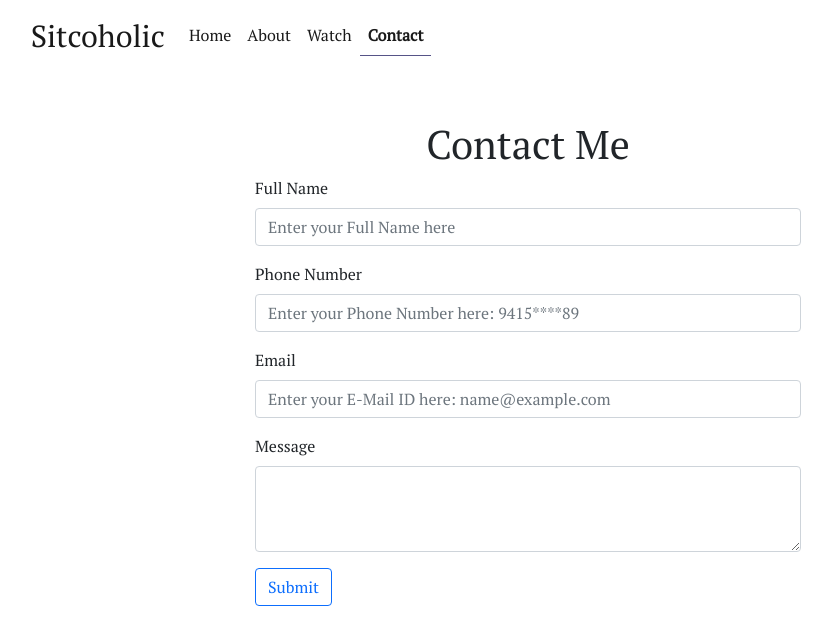
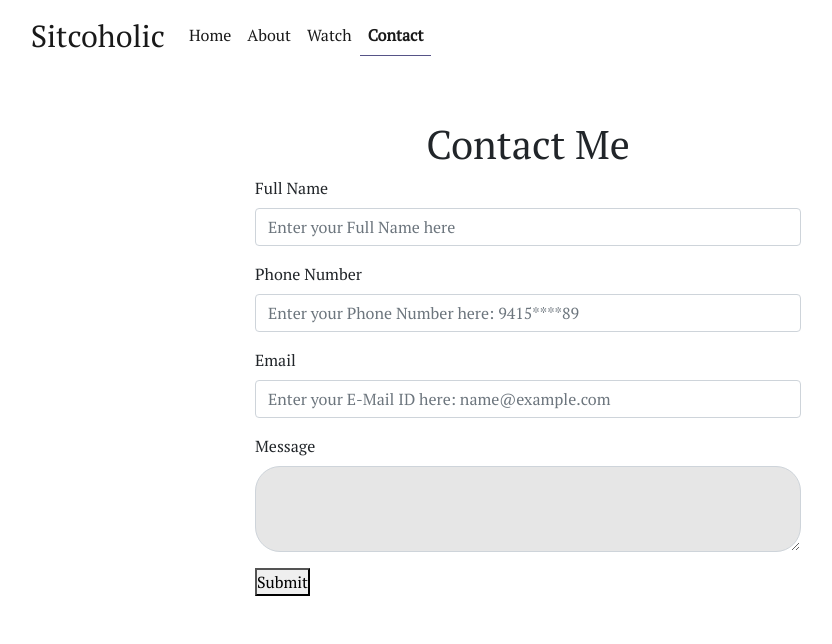
Before and after one commit to s-infinity21/react-basics, a React (Create React App) app: page /contact in a window 1280 px wide. Shown: the top 644 px of the page, without its empty margins (112-944 px from the left). Built offline with nearby package versions, Linux system fonts and the light colour scheme.

Commit message:
Update Contact.jsx

```diff
--- a/src/Contact.jsx
+++ b/src/Contact.jsx
@@ -1,99 +1,103 @@
-import React,{useState} from "react";
+import React, { useState } from 'react';
 
 const Contact = () => {
 	const [data, setData] = useState({
 		fname: '',
 		phno: '',
 		mail: '',
-    msg:'',
+		msg: ''
 	});
 
-  const InputEvent = (event) =>{
-    const {name,value} = event.target;
-    setData((preVal)=>{
-      return{
+	const InputEvent = event => {
+		const { name, value } = event.target;
+		setData(preVal => {
+			return {
 				...preVal,
-        [name]: value,
+				[name]: value
 			};
 		});
-  }
+	};
 
-  const formSubmit = (event) =>{
+	const formSubmit = event => {
 		event.preventDefault();
-    alert(`Thank you for your response ${data.fname}. Your message "${data.msg}" received sucessfully`)
-  }
+		alert(
+			`Thank you for your response ${data.fname}. Your message "${data.msg}" received sucessfully`
+		);
+	};
 
 	return (
 		<>
-      <div className="my-5">
-        <h1 className="text-center">Contact Me</h1>
-        <div className="container contact_div">
-          <div className="row">
-            <div className="col-md-6 col-10 mx-auto">
+			<div className='my-5'>
+				<h1 className='text-center contact_heading'>Contact Me</h1>
+				<div className='container contact_div'>
+					<div className='row'>
+						<div className='col-md-6 col-10 mx-auto'>
 							<form onSubmit={formSubmit}>
-                <div className="mb-3">
-                  <label for="exampleFormControlInput1" className="form-label">
+								<div className='mb-3'>
+									<label for='exampleFormControlInput1' className='form-label'>
 										Full Name
 									</label>
 									<input
-                    type="text"
-                    className="form-control"
-                    id="exampleFormControlInput1"
-                    name="fname"
+										type='text'
+										className='form-control input'
+										id='exampleFormControlInput1'
+										name='fname'
 										value={data.fname}
 										onChange={InputEvent}
-                    placeholder="Enter your Full Name here"
+										placeholder='Enter your Full Name here'
 									/>
 								</div>
 
-                <div className="mb-3">
-                  <label for="exampleFormControlInput1" className="form-label">
+								<div className='mb-3'>
+									<label for='exampleFormControlInput1' className='form-label'>
 										Phone Number
 									</label>
 									<input
-                    type="number"
-                    className="form-control"
-                    id="exampleFormControlInput1"
-                    name="phno"
+										type='number'
+										className='form-control input'
+										id='exampleFormControlInput1'
+										name='phno'
 										value={data.phno}
 										onChange={InputEvent}
-                    placeholder="Enter your Phone Number here: 9415****89"
+										placeholder='Enter your Phone Number here: 9415****89'
 									/>
 								</div>
 
-                <div className="mb-3">
-                  <label for="exampleFormControlInput1" className="form-label">
+								<div className='mb-3'>
+									<label for='exampleFormControlInput1' className='form-label'>
 										Email
 									</label>
 									<input
-                    type="email"
-                    className="form-control"
-                    id="exampleFormControlInput1"
-                    name="mail"
+										type='email'
+										className='form-control input'
+										id='exampleFormControlInput1'
+										name='mail'
 										value={data.mail}
 										onChange={InputEvent}
-                    placeholder="Enter your E-Mail ID here: name@example.com"
+										placeholder='Enter your E-Mail ID here: name@example.com'
 									/>
 								</div>
 
-                <div className="mb-3">
+								<div className='mb-3'>
 									<label
-                    for="exampleFormControlTextarea1"
-                    className="form-label"
-                  >
+										for='exampleFormControlTextarea1'
+										className='form-label'>
 										Message
 									</label>
 									<textarea
-                    className="form-control"
-                    id="exampleFormControlTextarea1"
-                    rows="3"
-                    name="msg"
+										className='form-control'
+										style={{
+											borderRadius: '25px',
+											background: 'rgb(230, 230, 230)'
+										}}
+										id='exampleFormControlTextarea1'
+										rows='3'
+										name='msg'
 										value={data.msg}
-                    onChange={InputEvent}
-                  ></textarea>
+										onChange={InputEvent}></textarea>
 								</div>
-                <div className="col-12">
-                  <button className="btn btn-outline-primary" type="submit">
+								<div className='col-12'>
+									<button className='btn-get-started' type='submit'>
 										Submit
 									</button>
 								</div>
```
Lines whose indentation alone changed are shown as unchanged.
